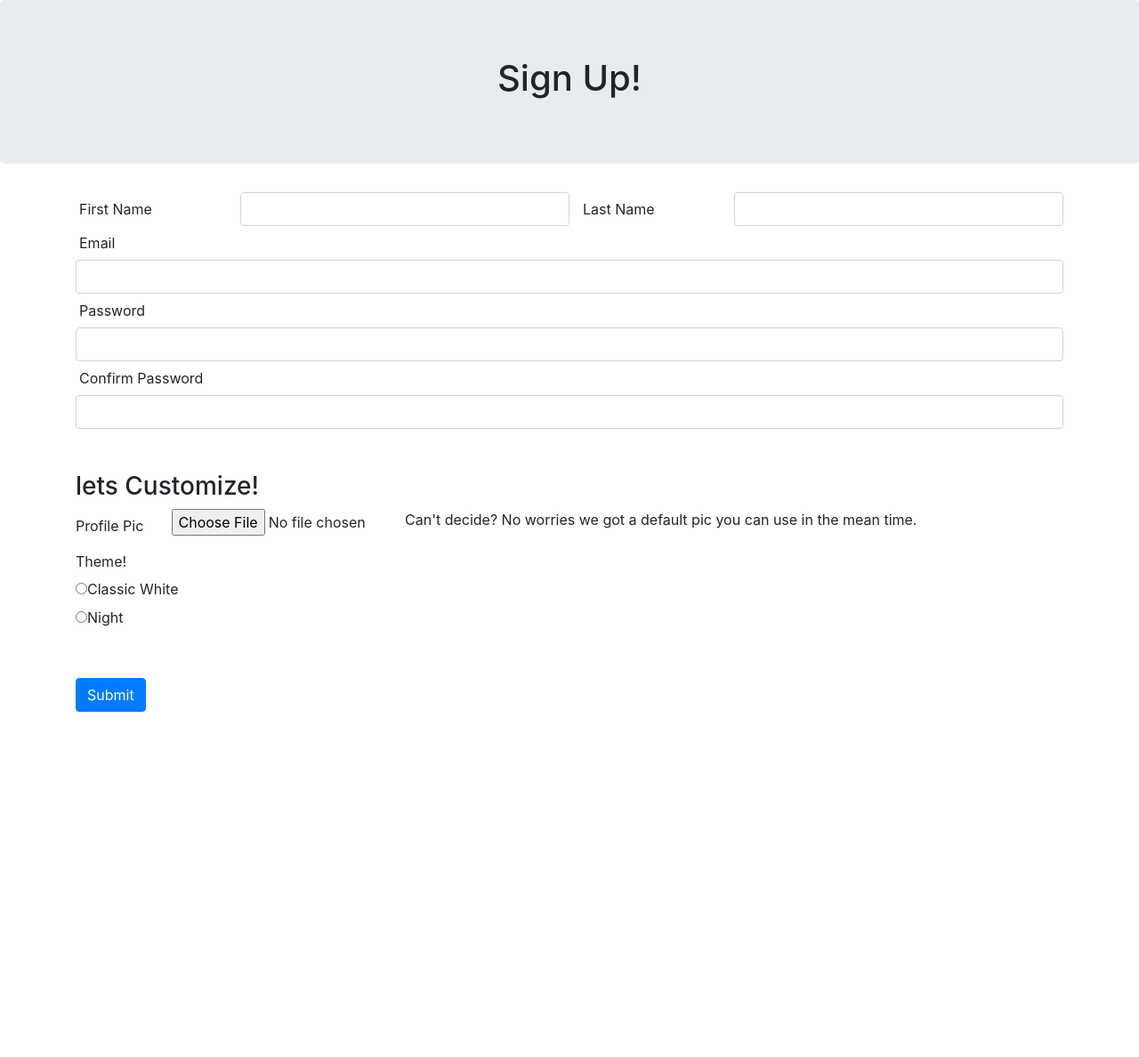
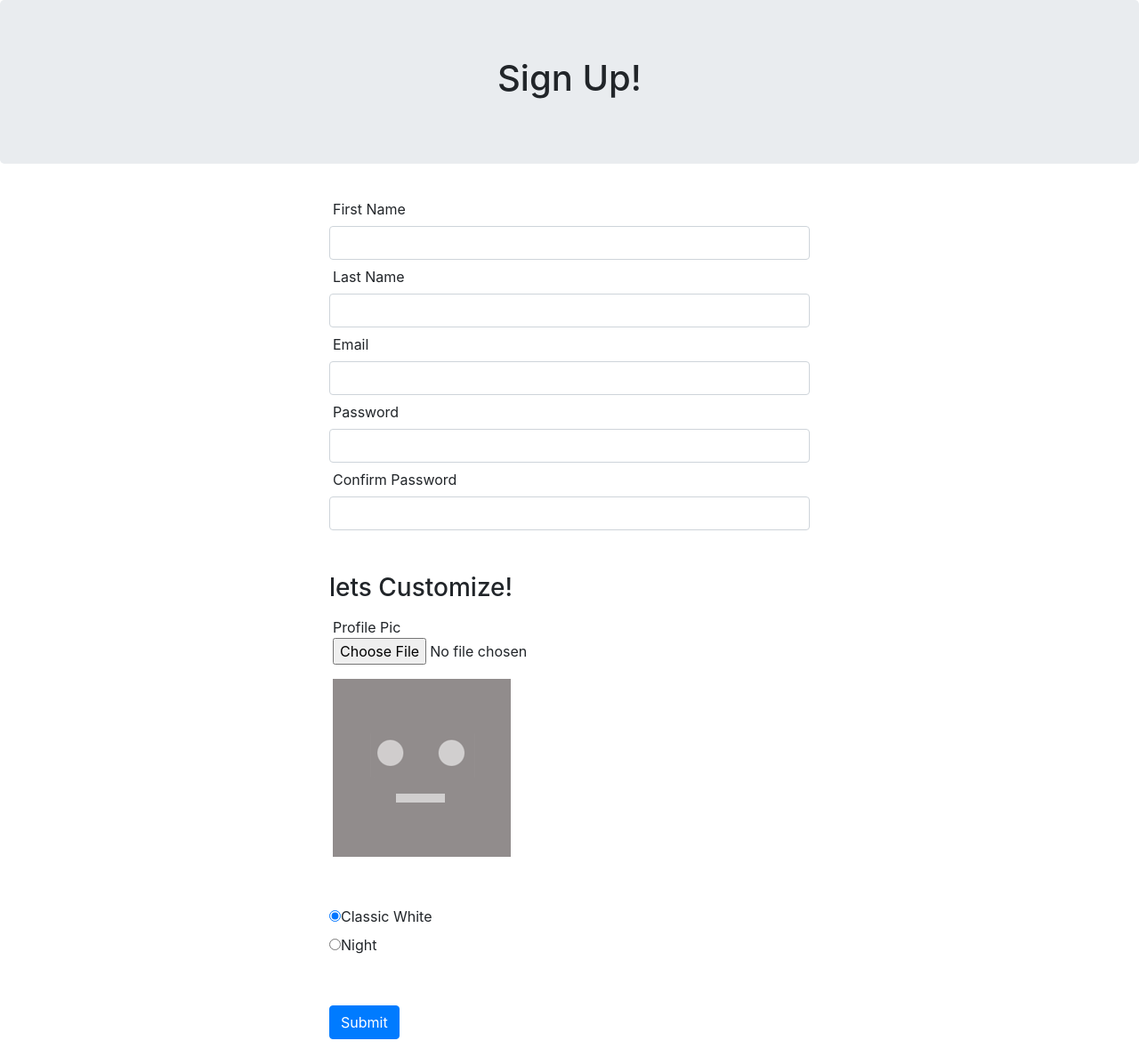
Before and after one commit to FunkedCode/WebDevProject, a PHP site: page /register.php in a window 1280 px wide. Shown: the whole page at 89% size. Before the commit the page ends 800 px from the top, so only its background shows below. Run offline with PHP 8.4, Linux system fonts and the light colour scheme; some libraries are stand-ins or nearby versions.

Commit message:
Profile image upload added.

```diff
--- a/js/register.js
+++ b/js/register.js
@@ -4,7 +4,7 @@ $(document).ready(function(){
 
     $radio.change(function()
     {
-    	if($("input[name='color']:checked").val() == 1)
+    	if($("input[name='color']:checked").val() == "white")
     	{
     		$("label,p,h3").css("color","black");
     		$("body").css("background-color","white");
--- a/register.php
+++ b/register.php
@@ -27,6 +27,14 @@
 			{
 				if($password == $confirmPassword)
 				{
+					if($_FILES['profilePic']['error'] == 0)
+					{
+						$fileName = basename($_FILES['profilePic']['name']);
+
+						$imageDirectory = uploadImage($fileName,$lastName);
+
+						if($imageDirectory != "")
+						{
 							$hash = password_hash($password,PASSWORD_BCRYPT);
 
 							$query = "INSERT INTO users (email,password,firstName,lastName,isAdmin) VALUES (:email,:password,:firstName,:lastName,0);";
@@ -37,7 +45,22 @@
 							$statement->bindValue(':email',$email);
 							$statement->execute();
 
+							$userId = $db->lastInsertId();
+
+							$imageQuery = "INSERT INTO userpages (creatorId,color,profilePicture) VALUES (:userId,:color,:image);";
+							$imageStatement = $db->prepare($imageQuery);
+							$imageStatement->bindValue(':userId',$userId);
+							$imageStatement->bindValue(':color',$_POST['color']);
+							$imageStatement->bindValue(':image',$imageDirectory);
+							$imageStatement->execute();
+
 							header("Location: index.php");
+						}
+						else
+						{
+							$_SESSION['errorMessage'] = "Unhelpful Robot: Somthing went wrong with your profile picture. Try another one.";
+						}
+					}
 				}
 				else
 				{
@@ -56,6 +79,35 @@
 		}
 
 	}
+
+	function uploadImage($fileName,$usersName)
+	{
+		$newDirectory = dirname(__FILE__) . DIRECTORY_SEPARATOR . 'images' . DIRECTORY_SEPARATOR. 'userprofile'.DIRECTORY_SEPARATOR. $usersName;
+
+		if(!file_exists($newDirectory))
+		{
+			mkdir($newDirectory, 0700,true);
+		}
+
+		$fileExtension = pathinfo($fileName, PATHINFO_EXTENSION);
+
+		$newDirectory = $newDirectory.DIRECTORY_SEPARATOR.'profile.'.$fileExtension;
+
+		$acceptedTypes = ['JPEG','JPG','PNG','GIF'];
+
+		if(in_array(strtoupper($fileExtension),$acceptedTypes))
+		{
+			move_uploaded_file($_FILES['profilePic']['tmp_name'], $newDirectory);
+
+			return $newDirectory;
+		}
+		else
+		{
+			return null;
+		}
+
+	}
+
 ?>
 
 <!DOCTYPE html>
@@ -76,17 +128,19 @@
 	</div>
 	<div class="container">
 		<div class="row align-items-center justify-content-center">
-		<div class="col-md">
-				<form method="post">
+		<div class="col-md-6">
+				<form method="post" enctype="multipart/form-data">
 					<div class="form-group-row">
-						<label for="firstName" class="pl-1 float-left col-form-label col-md-2">First Name</label>
-						<input class="float-left col-md-4 m-auto form-control" type="text" name="firstName" required>
-						<label for="lastName" class=" float-left col-md-2 col-form-label">Last Name</label>
-						<input class="float-left col-md-4 m-auto form-control" type="text" name="lastName" required>
+						<label for="firstName" class="pl-1 col-form-label">First Name</label>
+						<input class="pl-1 m-auto col-md form-control" type="text" name="firstName" required>
+					</div>
+					<div class="form-group-row">
+						<label for="lastName" class="pl-1 col-form-label">Last Name</label>
+						<input class="pl-1 m-auto col-md form-control" type="text" name="lastName" required>
 					</div>
 					<div class="form-group-row">
 						<label for="email" class="pl-1 col-form-label">Email</label>
-						<input class="col-md-12 m-auto form-control" type="email" name="email" required>
+						<input class="pl-1 m-auto col-md form-control" type="email" name="email" required>
 					</div>
 					<div class="form-group-row">
 						<label for="password" class="pl-1 col-form-label">Password</label>
@@ -98,18 +152,14 @@
 					</div>
 					<div class="form-group-row">
 						<h3 class="pt-5">lets Customize!</h3>
-						<label for="profilePic" class="pl-0 float-left col-md-1 col-form-label">Profile Pic</label>
-						<input class="float-left col-md-3 m-auto form-control-file" type="file" name="profilePic">
-
+						<label for="profilePic" class="pl-1 mb-5 float-left col-md-12 col-form-label">Profile Pic<input class="form-control-file" type="file" name="profilePic" id="profilePic"><img class="pt-3" src="images\userprofile\default.png"></label>
 					</div>
-					<p>Can't decide? No worries we got a default pic you can use in the mean time.</p>
-					<div class="form-group-row">
-						<label class="col-form-label" for="color">Theme!</label>
+					<div class="form-group-row mt-3">
 						<div class="radio">
-  							<label><input type="radio" name="color" value="1">Classic White</label>
+  							<label><input type="radio" name="color" value="white" checked>Classic White</label>
 						</div>
 						<div class="radio">
-  							<label><input type="radio" name="color" value="2">Night</label>
+  							<label><input type="radio" name="color" value="black" selected>Night</label>
 						</div>
 					</div>
 					<div class="form-group-row pt-5">
```
Also changed, not shown: images/userprofile/default.png (added), images/userprofile/test/profile.jpg (added). Lines whose indentation alone changed are shown as unchanged.
